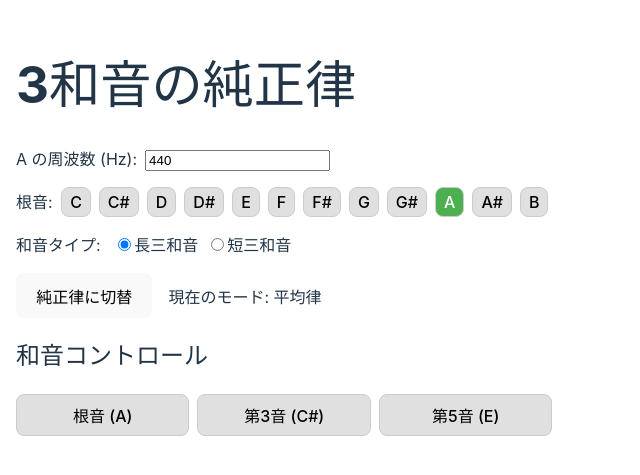
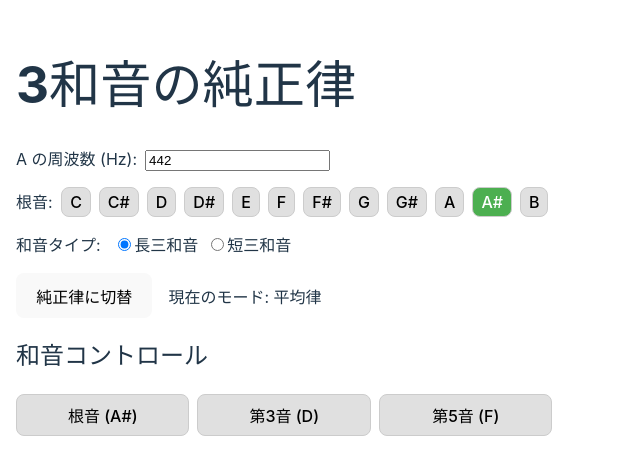
Before and after one commit to Nyoho/just-intonation, a React (Vite) app: page / in a window 1280 px wide. Shown: the part 163-638 px from the top of the page, without its empty margins (0-640 px from the left). Built offline with nearby package versions, Linux system fonts and the light colour scheme.

Commit message:
Set default pitch

```diff
--- a/src/App.tsx
+++ b/src/App.tsx
@@ -29,8 +29,8 @@ function getChordNoteNames(selectedPitch: string, chordType: 'major' | 'minor'):
 // chordType: 'major' = 長三和音、'minor' = 短三和音
 // mode: 'equal' = 平均律、'just' = 純正律
 export default function App() {
-  const [aFrequency, setAFrequency] = useState(440)
-  const [selectedPitch, setSelectedPitch] = useState('A')
+  const [aFrequency, setAFrequency] = useState(442)
+  const [selectedPitch, setSelectedPitch] = useState('A#')
   const [chordType, setChordType] = useState<'major' | 'minor'>('major')
   const [mode, setMode] = useState<'equal' | 'just'>('equal')
   const [playingNotes, setPlayingNotes] = useState<boolean[]>([false, false, false])
```
